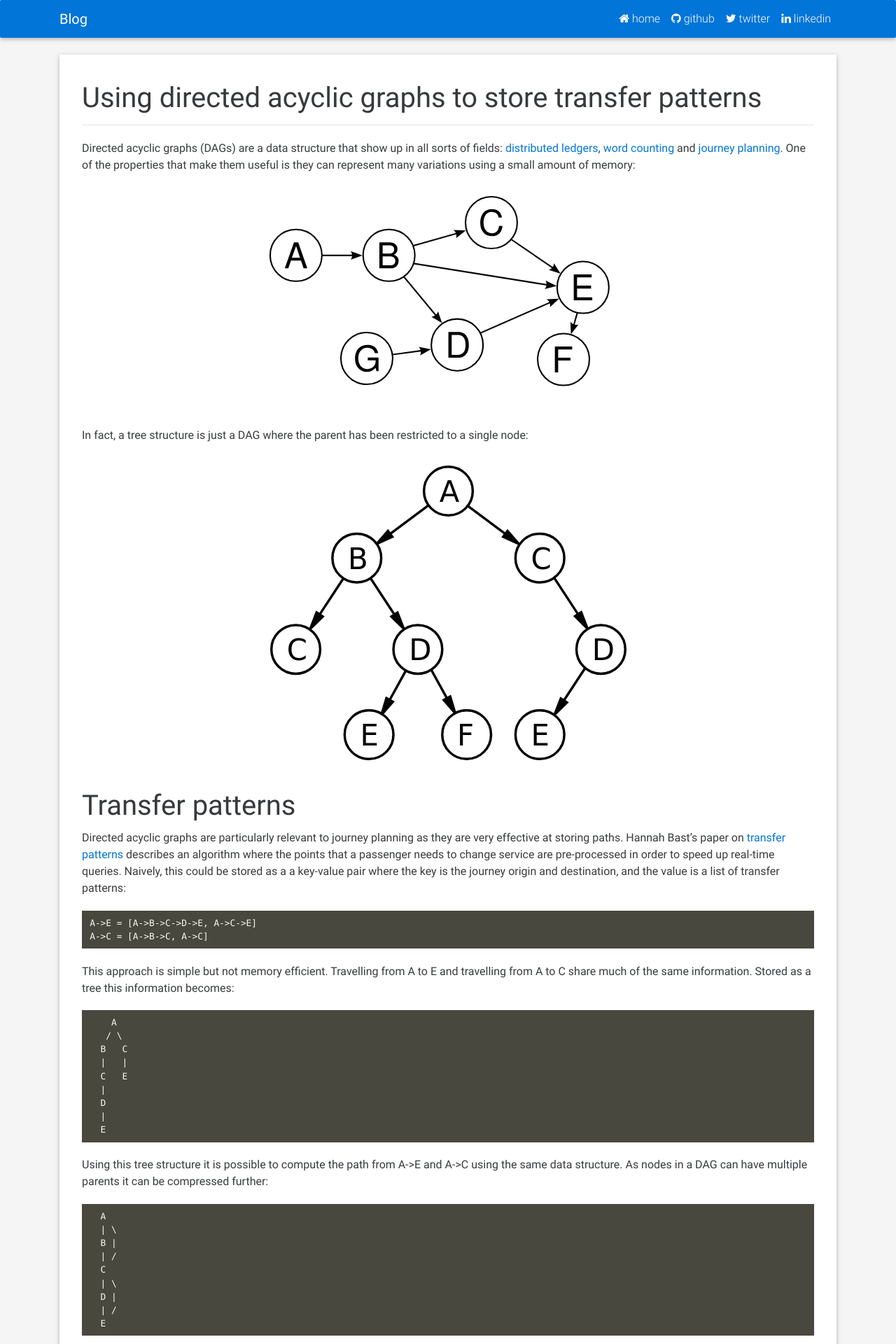
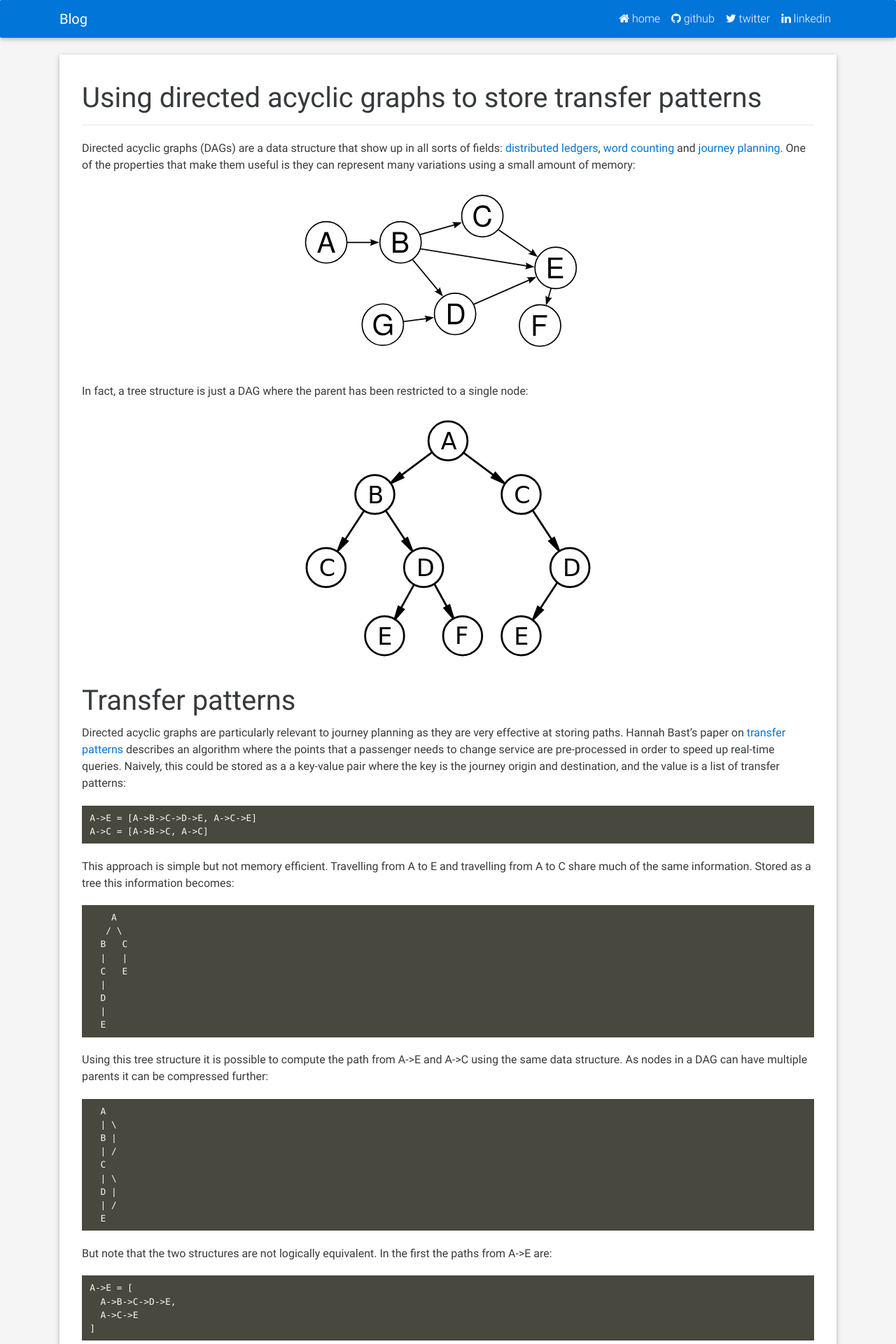
Before and after one commit to linusnorton/ljn.io, a Jekyll site: the page built from _posts/2018-12-05-using-directed-acyclic-graphs-to-store-transfer-patterns.md, in a window 1280 px wide. Shown: the top 1920 px of the page at 70% size. Built offline with Jekyll 4.4.1, drawn with Linux system fonts in a browser that asks for light colours; nearby versions of some CDN libraries.

Commit message:
make images smaller

```diff
--- a/asset/css/style.css
+++ b/asset/css/style.css
@@ -103,5 +103,5 @@ pre {
     display: block;
     margin-left: auto;
     margin-right: auto;
-    width: 50%;
+    width: 40%;
 }
```
